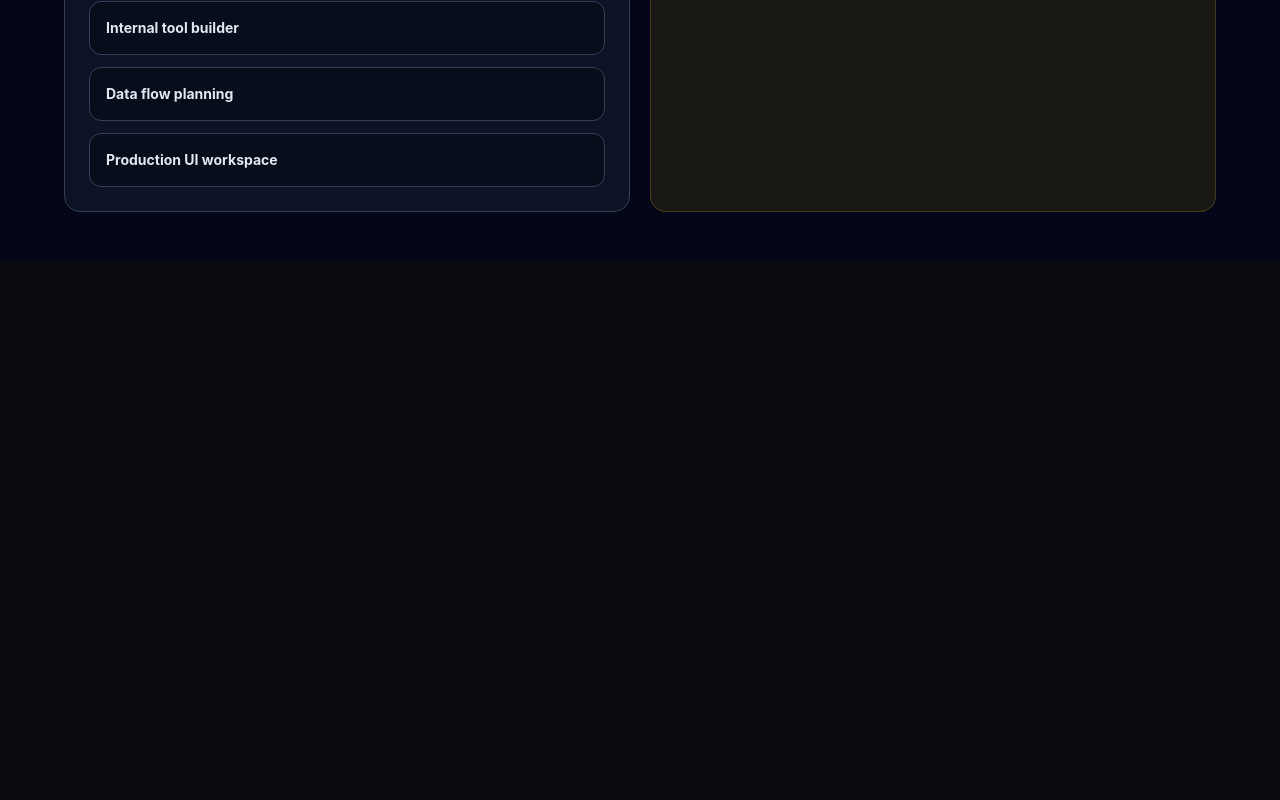
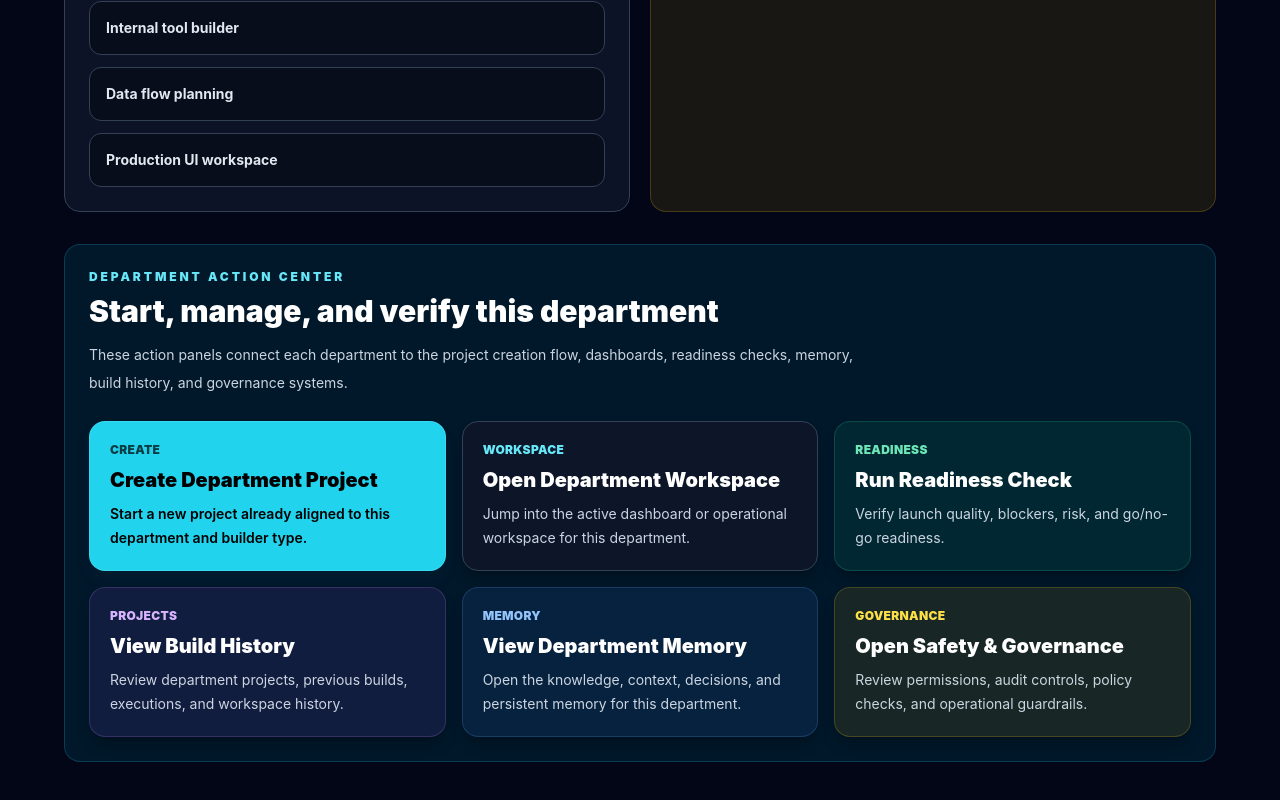
Before and after one commit to pbtransportcom-droid/omegacrownai-dashboard, a Next.js app in the folder omegacrownai-dashboard/: page /sovereign/app in a window 1280 px wide. Shown: the part 700-1500 px from the top of the page. Before the commit the page ends 960 px from the top, so only its background shows below. Built offline with nearby package versions, Linux system fonts and the light colour scheme.

Commit message:
Add Sovereign department action panels

```diff
--- a/omegacrownai-dashboard/app/create/page.tsx
+++ b/omegacrownai-dashboard/app/create/page.tsx
@@ -66,6 +66,7 @@ export default async function CreatePage({
   const params = await searchParams;
   const type = normalizeType(params?.type);
   const selected = builderTypes[type];
+  const department = params?.department || type;
 
   return (
     <main className="min-h-screen bg-slate-950 px-6 py-12 text-white">
@@ -110,6 +111,7 @@ export default async function CreatePage({
 
             <form action="/projects" className="mt-5 space-y-4">
               <input type="hidden" name="type" value={type} />
+              <input type="hidden" name="department" value={department} />
 
               <label className="block">
                 <span className="text-xs font-black uppercase tracking-wide text-slate-300">
--- a/omegacrownai-dashboard/app/sovereign/[department]/page.tsx
+++ b/omegacrownai-dashboard/app/sovereign/[department]/page.tsx
@@ -219,6 +219,9 @@ export default async function SovereignDepartmentPage({
   const resolvedParams = await params;
   const key = normalizeDepartment(resolvedParams.department);
   const department = departments[key];
+  const createHref = department.primaryHref.includes("?")
+    ? `${department.primaryHref}&department=${key}`
+    : `/create?type=${key}&department=${key}`;
 
   return (
     <main className="min-h-screen bg-slate-950 px-6 py-12 text-white">
@@ -284,6 +287,103 @@ export default async function SovereignDepartmentPage({
             </p>
           </div>
         </div>
+
+        <div className="mt-8 rounded-2xl border border-cyan-400/20 bg-cyan-500/10 p-6">
+          <div className="flex flex-wrap items-start justify-between gap-4">
+            <div>
+              <p className="text-xs font-black uppercase tracking-[0.24em] text-cyan-300">
+                Department Action Center
+              </p>
+              <h2 className="mt-2 text-3xl font-black text-white">
+                Start, manage, and verify this department
+              </h2>
+              <p className="mt-3 max-w-3xl text-sm leading-7 text-slate-300">
+                These action panels connect each department to the project creation flow,
+                dashboards, readiness checks, memory, build history, and governance systems.
+              </p>
+            </div>
+          </div>
+
+          <div className="mt-6 grid gap-4 md:grid-cols-2 xl:grid-cols-3">
+            <a
+              href={createHref}
+              className="rounded-2xl border border-cyan-300/30 bg-cyan-400 p-5 text-black shadow-lg shadow-cyan-950/20 transition hover:bg-cyan-300"
+            >
+              <p className="text-xs font-black uppercase tracking-wide opacity-70">
+                Create
+              </p>
+              <h3 className="mt-2 text-xl font-black">Create Department Project</h3>
+              <p className="mt-2 text-sm font-semibold leading-6">
+                Start a new project already aligned to this department and builder type.
+              </p>
+            </a>
+
+            <a
+              href={department.secondaryHref}
+              className="rounded-2xl border border-slate-700 bg-slate-900/90 p-5 shadow-lg shadow-black/20 transition hover:border-cyan-300/60"
+            >
+              <p className="text-xs font-black uppercase tracking-wide text-cyan-300">
+                Workspace
+              </p>
+              <h3 className="mt-2 text-xl font-black text-white">Open Department Workspace</h3>
+              <p className="mt-2 text-sm leading-6 text-slate-300">
+                Jump into the active dashboard or operational workspace for this department.
+              </p>
+            </a>
+
+            <a
+              href={`/launch-validation/go-no-go?department=${key}`}
+              className="rounded-2xl border border-emerald-400/20 bg-emerald-500/10 p-5 shadow-lg shadow-black/20 transition hover:border-emerald-300/60"
+            >
+              <p className="text-xs font-black uppercase tracking-wide text-emerald-300">
+                Readiness
+              </p>
+              <h3 className="mt-2 text-xl font-black text-white">Run Readiness Check</h3>
+              <p className="mt-2 text-sm leading-6 text-slate-300">
+                Verify launch quality, blockers, risk, and go/no-go readiness.
+              </p>
+            </a>
+
+            <a
+              href={`/projects?department=${key}`}
+              className="rounded-2xl border border-purple-400/20 bg-purple-500/10 p-5 shadow-lg shadow-black/20 transition hover:border-purple-300/60"
+            >
+              <p className="text-xs font-black uppercase tracking-wide text-purple-300">
+                Projects
+              </p>
+              <h3 className="mt-2 text-xl font-black text-white">View Build History</h3>
+              <p className="mt-2 text-sm leading-6 text-slate-300">
+                Review department projects, previous builds, executions, and workspace history.
+              </p>
+            </a>
+
+            <a
+              href={`/projects?department=${key}&view=memory`}
+              className="rounded-2xl border border-blue-400/20 bg-blue-500/10 p-5 shadow-lg shadow-black/20 transition hover:border-blue-300/60"
+            >
+              <p className="text-xs font-black uppercase tracking-wide text-blue-300">
+                Memory
+              </p>
+              <h3 className="mt-2 text-xl font-black text-white">View Department Memory</h3>
+              <p className="mt-2 text-sm leading-6 text-slate-300">
+                Open the knowledge, context, decisions, and persistent memory for this department.
+              </p>
+            </a>
+
+            <a
+              href={`/security/admin-controls?department=${key}`}
+              className="rounded-2xl border border-yellow-400/20 bg-yellow-500/10 p-5 shadow-lg shadow-black/20 transition hover:border-yellow-300/60"
+            >
+              <p className="text-xs font-black uppercase tracking-wide text-yellow-300">
+                Governance
+              </p>
+              <h3 className="mt-2 text-xl font-black text-white">Open Safety & Governance</h3>
+              <p className="mt-2 text-sm leading-6 text-slate-300">
+                Review permissions, audit controls, policy checks, and operational guardrails.
+              </p>
+            </a>
+          </div>
+        </div>
       </section>
     </main>
   );
```
